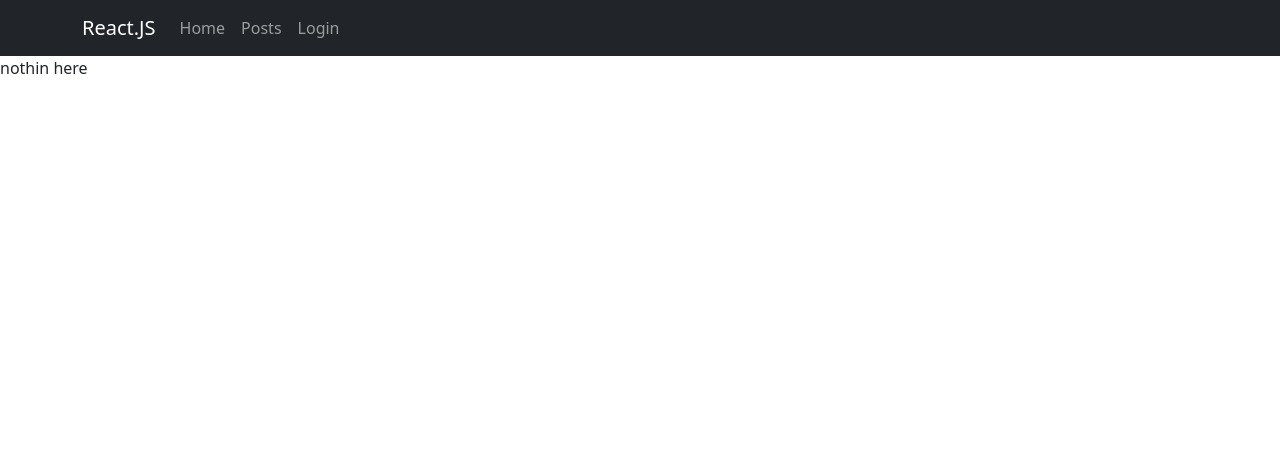
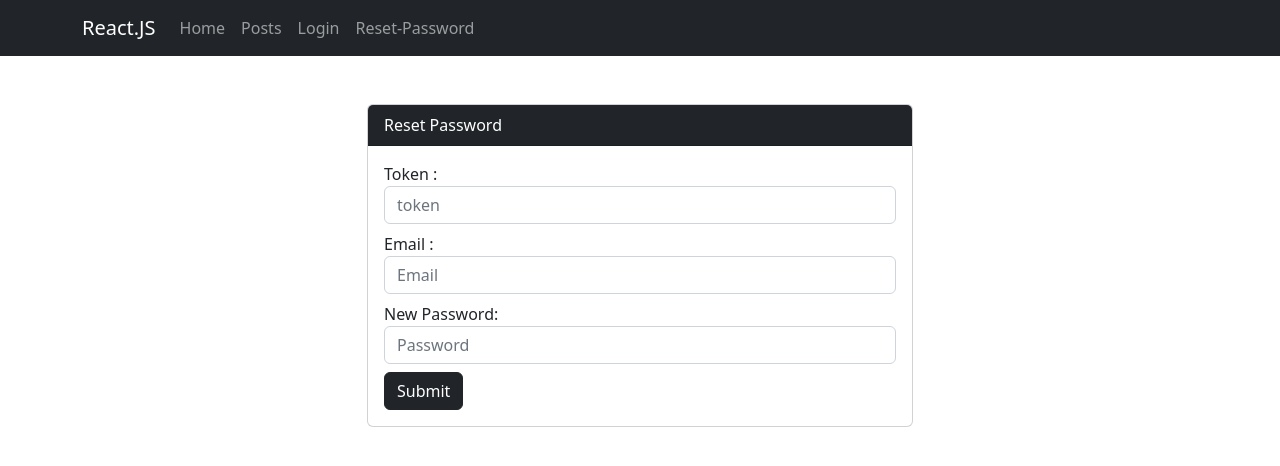
Before and after one commit to Roid-obi/react_js-CMS, a React (Vite) app in the folder front-end/: page /ResetPassword in a window 1280 px wide. Shown: the top 466 px of the page. Built offline with nearby package versions, Linux system fonts and the light colour scheme.

Commit message:
reset pw

```diff
--- a/front-end/src/App.jsx
+++ b/front-end/src/App.jsx
@@ -8,6 +8,7 @@ import PostShow from './Pages/Posts/Show'
 import ProtectedRoute from "./Routes/ProtectedRoute"
 import Login from "./Pages/Login"
 import axios from 'axios'
+import ResetPassword from "./Pages/ResetPW"
 
 function App() {
   const token = localStorage.getItem('token')
@@ -41,6 +42,9 @@ function App() {
                 <Nav.Item>
                   <Nav.Link href='/logout' className={token ? '' : 'd-none'} onClick={handleLogout} >Logout</Nav.Link>
                 </Nav.Item>
+                <Nav.Item>
+                  <Nav.Link href="/ResetPassword">Reset-Password</Nav.Link>
+                </Nav.Item>
               </Nav>
             </Container>
           </Navbar>
@@ -49,6 +53,7 @@ function App() {
           <Routes>
             <Route exact path="/" element={<Home />} />
             <Route path="/logout" element={<Home />} />
+            <Route path="/ResetPassword" element={<ResetPassword />} />
             <Route path="/posts" element={<PostIndex />} />
             <Route element={<ProtectedRoute />}>
               <Route path="/posts/create" element={<PostCreate />} exact/>
--- a/front-end/src/Pages/Home.jsx
+++ b/front-end/src/Pages/Home.jsx
@@ -1,17 +1,43 @@
 import viteLogo from '/vite.svg';
 import reactLogo from '/react.svg';
-import { Card, Row, Col, Button, Container } from 'react-bootstrap';
+import { Card, Row, Col, Button, Container, Modal, Form } from 'react-bootstrap';
+import { useState, useEffect } from 'react';
+import axios from 'axios';
+import { useNavigate } from 'react-router-dom'
 
 function Home() {
+  // perpindahan halaman
+  const navigate = useNavigate()
+
+  // state
+  const [email, setEmail] = useState('');
+  const [showModal, setShowModal] = useState(false);
 
   // style
   const contain = {
     backgroundColor: 'black',
     padding: '20px',
     borderRadius: '10px',
-    // boxShadow: '2px 2px 5px rgba(0, 0, 0, 0.3)',
   }
-  const token = localStorage.getItem('token')
+  const token = localStorage.getItem('token');
+
+  // reset password function
+  const handleResetPassword = () => {
+    axios.post('http://localhost:8000/api/password/forgot', { email: email }, {
+      headers: {
+        Authorization: `Bearer ${localStorage.getItem('token')}`,
+      },
+    })
+      .then(response => {
+        // berhasil
+        navigate('/ResetPassword');
+      })
+      .catch(error => {
+        console.log(error.response.data);
+        alert(error.response.data.message);
+      });
+  }
+
   return (
     <Container style={contain} className="mt-5">
       <Row>
@@ -23,9 +49,9 @@ function Home() {
               <h1>React.JS</h1>
               <p className="lead">Tutorial FullStack React.js oleh <strong>roidrobih@gmail.com</strong></p>
               <Button href="https://github.com/Roid-obi/react_js-CMS" target="_blank" variant="dark" size="lg">Code</Button>
-                  {/* <Button className='ms-2' href='/posts' variant="dark" size="lg">Get Started</Button> */}
+              {token ? <Button className='ms-2' onClick={() => setShowModal(true)} variant="dark" size="lg">Reset Password</Button> : '' }
               {token ?
-                    <Button className='ms-2' href='/posts' variant="dark" size="lg">Get Started</Button>
+                <Button className='ms-2' href='/posts' variant="dark" size="lg">Get to Posts</Button>
                 :
                 <Button className='ms-2' href='/login' variant='dark' size="lg">Login</Button>
               }
@@ -33,6 +59,23 @@ function Home() {
           </Card>
         </Col>
       </Row>
+      <Modal show={showModal} onHide={() => setShowModal(false)}>
+        <Modal.Header closeButton>
+          <Modal.Title>Reset Password</Modal.Title>
+        </Modal.Header>
+        <Modal.Body>
+          <Form>
+            <Form.Group controlId="formEmail">
+              <Form.Label>Email address</Form.Label>
+              <Form.Control type="email" placeholder="Enter email" value={email} onChange={(e) => setEmail(e.target.value)} />
+            </Form.Group>
+          </Form>
+        </Modal.Body>
+        <Modal.Footer>
+          <Button variant="secondary" onClick={() => setShowModal(false)}>Close</Button>
+          <Button variant="dark" onClick={handleResetPassword}>Reset Password</Button>
+        </Modal.Footer>
+      </Modal>
     </Container>
   );
 }
--- /dev/null
+++ b/front-end/src/Pages/ResetPW.jsx
@@ -0,0 +1,90 @@
+import { useState } from "react"
+import axios from 'axios'
+import { useNavigate } from 'react-router-dom'
+
+export default function ResetPassword() {
+  const [token, setToken] = useState('')
+  const [email, setEmail] = useState('')
+  const [password, setPassword] = useState('')
+  const navigate = useNavigate()
+
+  const handleResetPassword = async (event) => {
+    event.preventDefault();
+
+    await axios.post(
+        "http://localhost:8000/api/password/reset",
+        {
+          email,
+          token,
+          password,
+        },
+        {
+          headers: {
+            "Content-Type": "application/json",
+          },
+        }
+      )
+      .then((response) => {
+        console.log(response.data);
+        alert("Password Berhasil Di Ubah Silahkan Login");
+        navigate("/login");
+      })
+      .catch((error) => {
+        console.log(error.response.data);
+      });
+  };
+
+  return (
+    <div className="container">
+      <div className="row justify-content-center">
+        <div className="col-md-6 mt-5">
+          <div className="card">
+            <div className="card-header bg-dark text-white">
+              Reset Password
+            </div>
+            <div className="card-body">
+              <form onSubmit={handleResetPassword}>
+                <div className="form-group mb-2">
+                  <label htmlFor="token">Token :</label>
+                  <input
+                    type="text"
+                    className="form-control"
+                    id="token"
+                    placeholder="token"
+                    onChange={(e) => setToken(e.target.value)}
+                    value={token}
+                  />
+                </div>
+                <div className="form-group mb-2">
+                  <label htmlFor="email">Email :</label>
+                  <input
+                    type="email"
+                    className="form-control"
+                    id="email"
+                    placeholder="Email"
+                    onChange={(e) => setEmail(e.target.value)}
+                    value={email}
+                  />
+                </div>
+                <div className="form-group mb-2">
+                  <label htmlFor="password">New Password:</label>
+                  <input
+                    type="password"
+                    className="form-control"
+                    id="password"
+                    placeholder="Password"
+                    onChange={(e) => setPassword(e.target.value)}
+                    value={password}
+                  />
+                </div>
+                <button type="submit" className="btn btn-dark">
+                  Submit
+                </button>
+              </form>
+            </div>
+          </div>
+        </div>
+      </div>
+    </div>
+  )
+}
```
Lines whose indentation alone changed are shown as unchanged.
